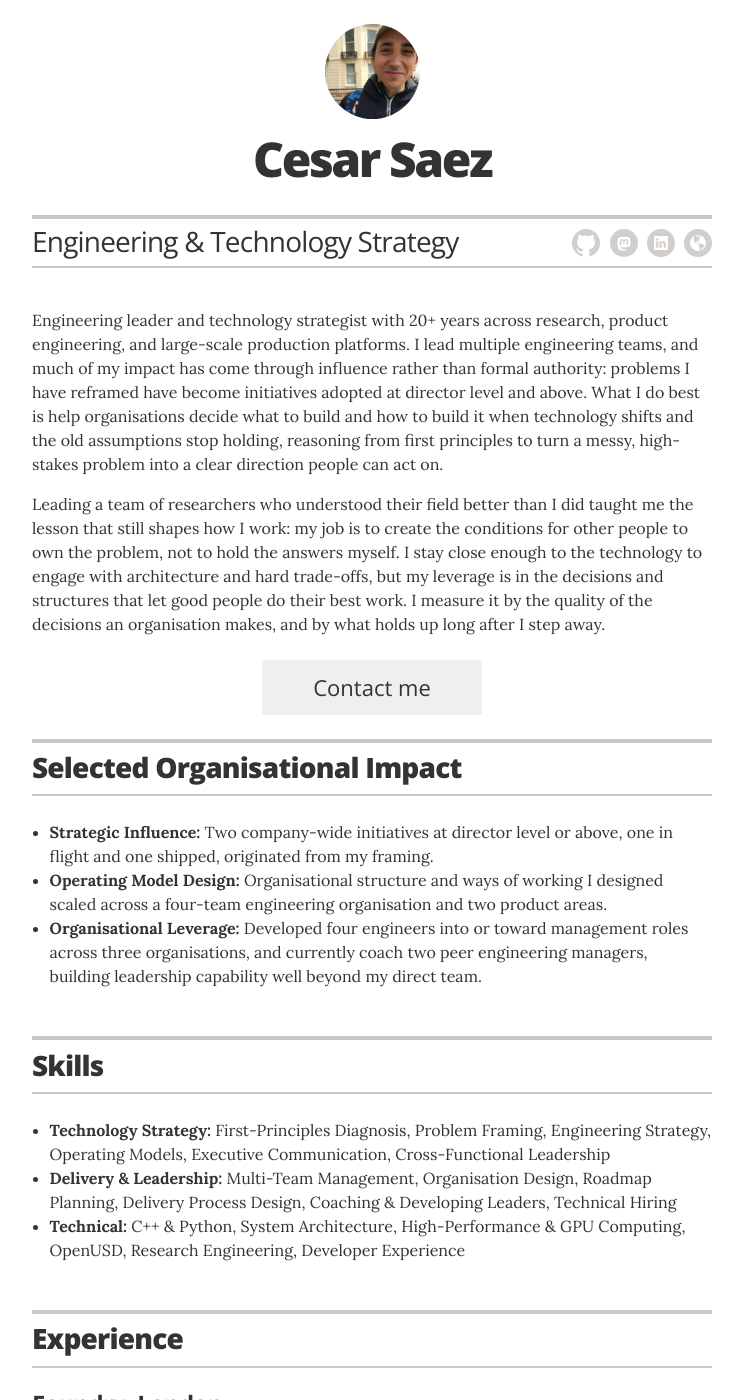
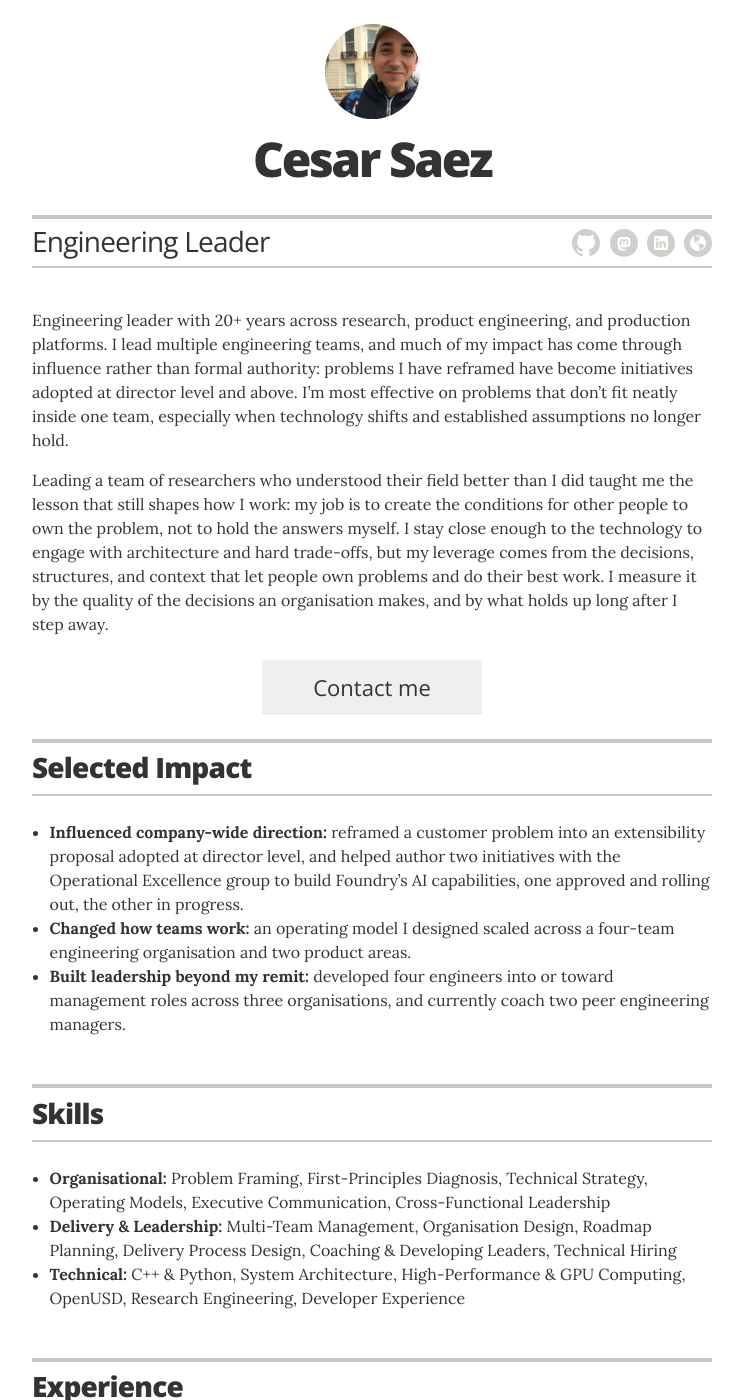
Before and after one commit to csaez/csaez.github.io, a Jekyll site: the page built from index.html, in a window 1280 px wide and 1400 px high. Shown: the whole window, without its empty margins (268-1011 px from the left). Built offline with Jekyll 4.4.1, drawn with Linux system fonts in a browser that asks for light colours; some of the changed text lies outside the part shown.

Commit message:
Reposition resume from strategist to engineering leader
Reframe the site around an engineering leader whose impact reaches
beyond their formal remit, letting the evidence carry the seniority
rather than self-applied strategy labels.

- Title/intro: drop "technology strategist"; title is now
  "Engineering Leader"; tighten the summary and remove "large-scale"
- Selected Impact: verb-led, evidence-first bullets with calibrated
  ownership (reframed vs. authored vs. contributed)
- Skills: rename category to "Organisational"; "Technical Strategy"
- Experience: sharpen the three company-wide initiatives, tone down
  the lead-architect bullet, and de-endorsement-ify people development
- Fix factual accuracy (Flix is a product group, not another company)
  and keep the Katana delivery-model work off the public site

```diff
--- a/_config.yml
+++ b/_config.yml
@@ -1,6 +1,6 @@
 # Site settings
 title: "Cesar Saez"
-description: "Engineering & Technology Strategy"
+description: "Engineering Leader"
 
 # Build settings
 markdown: kramdown
@@ -11,7 +11,7 @@ sass:
 # Resume settings
 resume_avatar:                  "true"
 resume_name:                    "Cesar Saez"
-resume_title:                   "Engineering & Technology Strategy"
+resume_title:                   "Engineering Leader"
 
 resume_contact_email:           "hi@cesarsaez.com"
 
--- a/_data/experience.yml
+++ b/_data/experience.yml
@@ -3,17 +3,18 @@
   position: Lead Software Engineer, Katana (Engineering Manager)
   duration: Jul 2025 - Present
   summary: |
-    - **Led two engineering teams (~13 people across engineering, QA, and
-      product) delivering the core of Katana.** Shipped the major Katana 8.5/9.0
-      release across two VFX reference platforms and maintained a steady cadence
-      of patch releases throughout, expanding from one team to two after an org
-      restructuring.
-    - **Drove two company-wide initiatives by identifying and reframing
-      consequential problems:** identified an extensibility
-      opportunity, validated it with major VFX studios, and developed it into a
-      proposal adopted at director level; co-authored Foundry's
-      engineering guidelines for AI-assisted development, now shipped across the
-      organisation.
+    - **Lead two engineering teams (~13 people across engineering, QA, and
+      product) delivering the core of Katana.** Expanded from one team to two
+      following an organisational restructure, while leading the teams through
+      the major Katana 8.5/9.0 release across two VFX reference platforms and
+      maintaining a steady patch-release cadence.
+    - **Drove and contributed to three company-wide initiatives beyond my team:**
+      reframed a customer problem into an extensibility proposal, validated it
+      with major VFX studios, and drove it to director-level adoption; drafted
+      Foundry's now-approved guidelines for labelling AI-generated code; and
+      contributed to how the organisation builds and benchmarks internal AI
+      skills, with the two AI efforts sponsored by the Operational Excellence
+      group.
     - **Identified and closed a 15-year tooling gap in Katana's Python development
       environment,** enabling LSP and debugger support for every engineer on the
       product. Prototyped independently, built the case through a tech talk, and
@@ -21,23 +22,21 @@
     - **Designed a delivery process adopted across the entire Katana product
       line:** a rotating Feature Facilitator role that shifted refinement sessions
       from ad-hoc discovery to cross-functional preparation, increasing tickets
-      refined per session from 2-3 to 10+. Designed within one team, adopted
+      refined per session from 2-3 to 10+. Built within one team, adopted
       voluntarily by the other two.
-    - **Kept a team delivering consistently ahead of schedule after it lost its
-      lead architect mid-project,** creating enough slack that the team proposed
-      and shipped an additional feature in a single sprint, rounding out the
-      Katana 9 release.
-    - **Invested actively in people development beyond my formal scope:** two peer
-      EMs coached at my manager's request, two former directs supported through
-      their transition into management, and a senior engineer in Flix mentored
-      at the CTO's recommendation.
+    - **Maintained consistent delivery through the loss of a lead architect
+      mid-project,** creating enough capacity for the team to propose and ship an
+      additional feature in a single sprint, rounding out the Katana 9 release.
+    - **Invested actively in leadership development beyond my formal scope:**
+      coached two peer EMs, supported two former directs through their transition
+      into management, and mentored a senior engineer in another product group.
 
 - company: Foundry, London
   position: Lead Software Engineer, AI Research (Engineering Manager)
   duration: Jul 2022 - Jul 2025
   summary: |
-    - **Shaped product direction and operating strategy alongside engineering
-      leadership when the organisation lacked dedicated roles:** set roadmaps
+    - **Shaped product direction and how the organisation worked alongside
+      engineering leadership when dedicated roles didn't exist:** set roadmaps
       with product stakeholders, ran planning and tracking, and presented the
       organisation's work to the executive team at quarterly reviews; designed
       the technical hiring framework for research engineering, later adopted by
--- a/_data/impact.yml
+++ b/_data/impact.yml
@@ -1,5 +1,5 @@
-- item: "**Strategic Influence:** Two company-wide initiatives at director level or above, one in flight and one shipped, originated from my framing."
+- item: "**Influenced company-wide direction:** reframed a customer problem into an extensibility proposal adopted at director level, and helped author two initiatives with the Operational Excellence group to build Foundry's AI capabilities, one approved and rolling out, the other in progress."
 
-- item: "**Operating Model Design:** Organisational structure and ways of working I designed scaled across a four-team engineering organisation and two product areas."
+- item: "**Changed how teams work:** an operating model I designed scaled across a four-team engineering organisation and two product areas."
 
-- item: "**Organisational Leverage:** Developed four engineers into or toward management roles across three organisations, and currently coach two peer engineering managers, building leadership capability well beyond my direct team."
+- item: "**Built leadership beyond my remit:** developed four engineers into or toward management roles across three organisations, and currently coach two peer engineering managers."
--- a/_data/intro.yml
+++ b/_data/intro.yml
@@ -1,17 +1,15 @@
 content: |
-  Engineering leader and technology strategist with 20+ years across research,
-  product engineering, and large-scale production platforms. I lead multiple
-  engineering teams, and much of my impact has come through influence rather than
-  formal authority: problems I have reframed have become initiatives adopted at
-  director level and above. What I do best is help organisations decide what to
-  build and how to build it when technology shifts and the old assumptions stop
-  holding, reasoning from first principles to turn a messy, high-stakes problem
-  into a clear direction people can act on.
+  Engineering leader with 20+ years across research, product engineering, and
+  production platforms. I lead multiple engineering teams, and much
+  of my impact has come through influence rather than formal authority: problems
+  I have reframed have become initiatives adopted at director level and above.
+  I'm most effective on problems that don't fit neatly inside one team,
+  especially when technology shifts and established assumptions no longer hold.
 
   Leading a team of researchers who understood their field better than I did
   taught me the lesson that still shapes how I work: my job is to create the
   conditions for other people to own the problem, not to hold the answers myself.
   I stay close enough to the technology to engage with architecture and hard
-  trade-offs, but my leverage is in the decisions and structures that let good
-  people do their best work. I measure it by the quality of the decisions an
+  trade-offs, but my leverage comes from the decisions, structures, and context
+  that let people own problems and do their best work. I measure it by the quality of the decisions an
   organisation makes, and by what holds up long after I step away.
--- a/_data/skills.yml
+++ b/_data/skills.yml
@@ -1,4 +1,4 @@
 # Skills
-- skill: "**Technology Strategy:** First-Principles Diagnosis, Problem Framing, Engineering Strategy, Operating Models, Executive Communication, Cross-Functional Leadership"
+- skill: "**Organisational:** Problem Framing, First-Principles Diagnosis, Technical Strategy, Operating Models, Executive Communication, Cross-Functional Leadership"
 - skill: "**Delivery & Leadership:** Multi-Team Management, Organisation Design, Roadmap Planning, Delivery Process Design, Coaching & Developing Leaders, Technical Hiring"
 - skill: "**Technical:** C++ & Python, System Architecture, High-Performance & GPU Computing, OpenUSD, Research Engineering, Developer Experience"
--- a/_layouts/resume.html
+++ b/_layouts/resume.html
@@ -53,7 +53,7 @@
       <section class="content-section">
 
         <header class="section-header">
-          <h2>Selected Organisational Impact</h2>
+          <h2>Selected Impact</h2>
         </header>
         <div class="resume-item">
           <ul class="resume-item-list">
```
